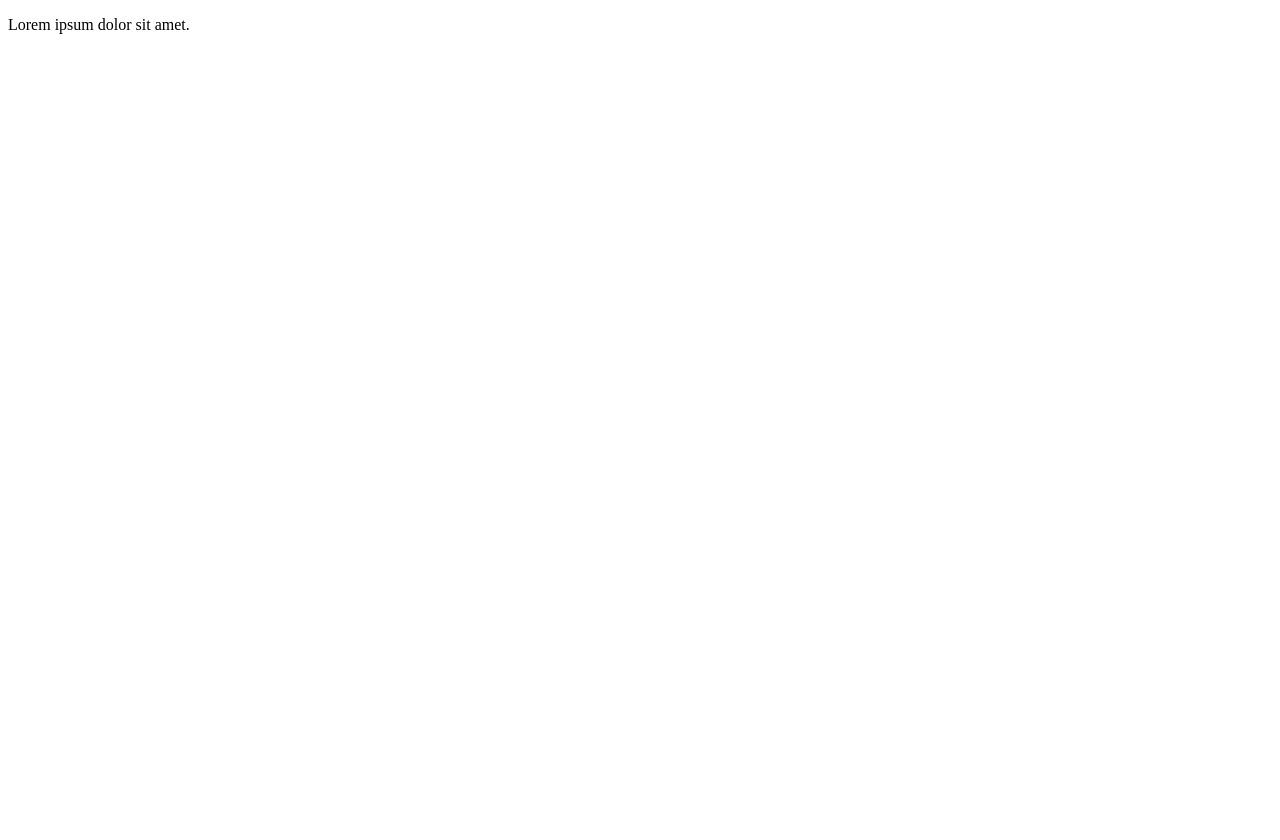
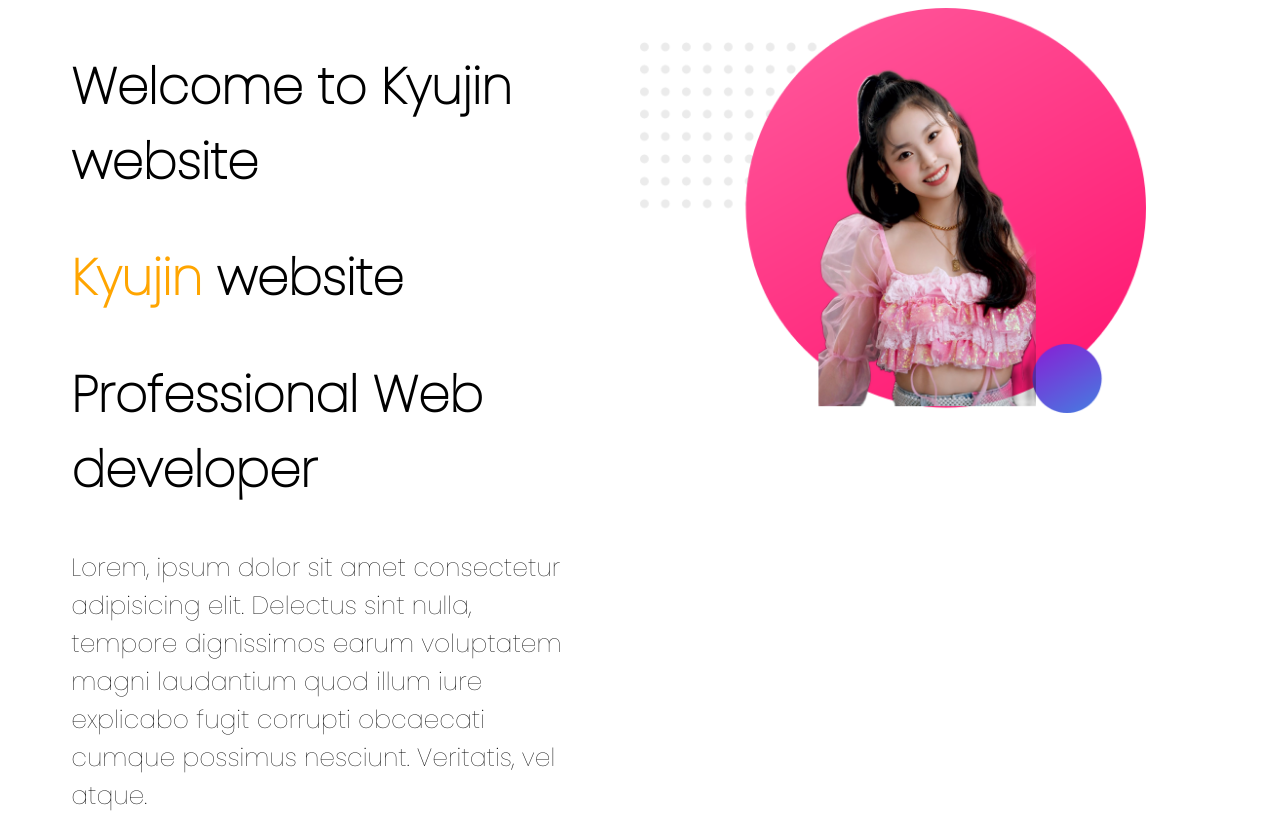
Before and after one commit to shohan96d/Simple_portfolio, a plain HTML site: page index.html in a window 1280 px wide. Before the commit the page ends 800 px from the top, so only its background shows below. Drawn offline with Linux system fonts and the light colour scheme.

Commit message:
kyujin first section

```diff
--- /dev/null
+++ b/css/style.css
@@ -0,0 +1,22 @@
+h1{
+    font-size: 50px;
+}
+body{
+    font-family: 'Poppins', sans-serif;
+
+}
+.highlight{
+    color: orange;
+}
+p{
+    font-size: 25px;
+}
+.half-width{
+    width: 40% ;
+    float: left;
+    margin-left: 5%;
+
+}
+.half-width img{
+    width: 100%;
+}
--- a/index.html
+++ b/index.html
@@ -4,9 +4,31 @@
     <meta charset="UTF-8" />
     <meta http-equiv="X-UA-Compatible" content="IE=edge" />
     <meta name="viewport" content="width=device-width, initial-scale=1.0" />
-    <title>Document</title>
+    <title>Shohan Developer</title>
+    <link rel="preconnect" href="https://fonts.googleapis.com" />
+    <link rel="preconnect" href="https://fonts.gstatic.com" crossorigin />
+    <link
+      href="https://fonts.googleapis.com/css2?family=Poppins:wght@100&display=swap"
+      rel="stylesheet"
+    />
+    <link rel="stylesheet" href="/css/style.css" />
   </head>
   <body>
-      <p>Lorem ipsum dolor sit amet.</p>
+    <section>
+      <div class="half-width">
+        <h1>Welcome to Kyujin website</h1>
+        <h1><span class="highlight">Kyujin</span> website</h1>
+        <h1>Professional Web developer</h1>
+        <p>
+          Lorem, ipsum dolor sit amet consectetur adipisicing elit. Delectus
+          sint nulla, tempore dignissimos earum voluptatem magni laudantium quod
+          illum iure explicabo fugit corrupti obcaecati cumque possimus
+          nesciunt. Veritatis, vel atque.
+        </p>
+      </div>
+      <div class="half-width">
+        <img src="/images/shohan/image 9.png" alt="" />
+      </div>
+    </section>
   </body>
 </html>
```
Also changed, not shown: images/dream-bg.png (added), images/exp-bg.png (added), images/jhankar.png (added), images/jhankar2.png (added), images/my-bg.png (added), images/my-bg2.png (added), images/shohan/image 9.png (added), images/top-banner.png (added).
